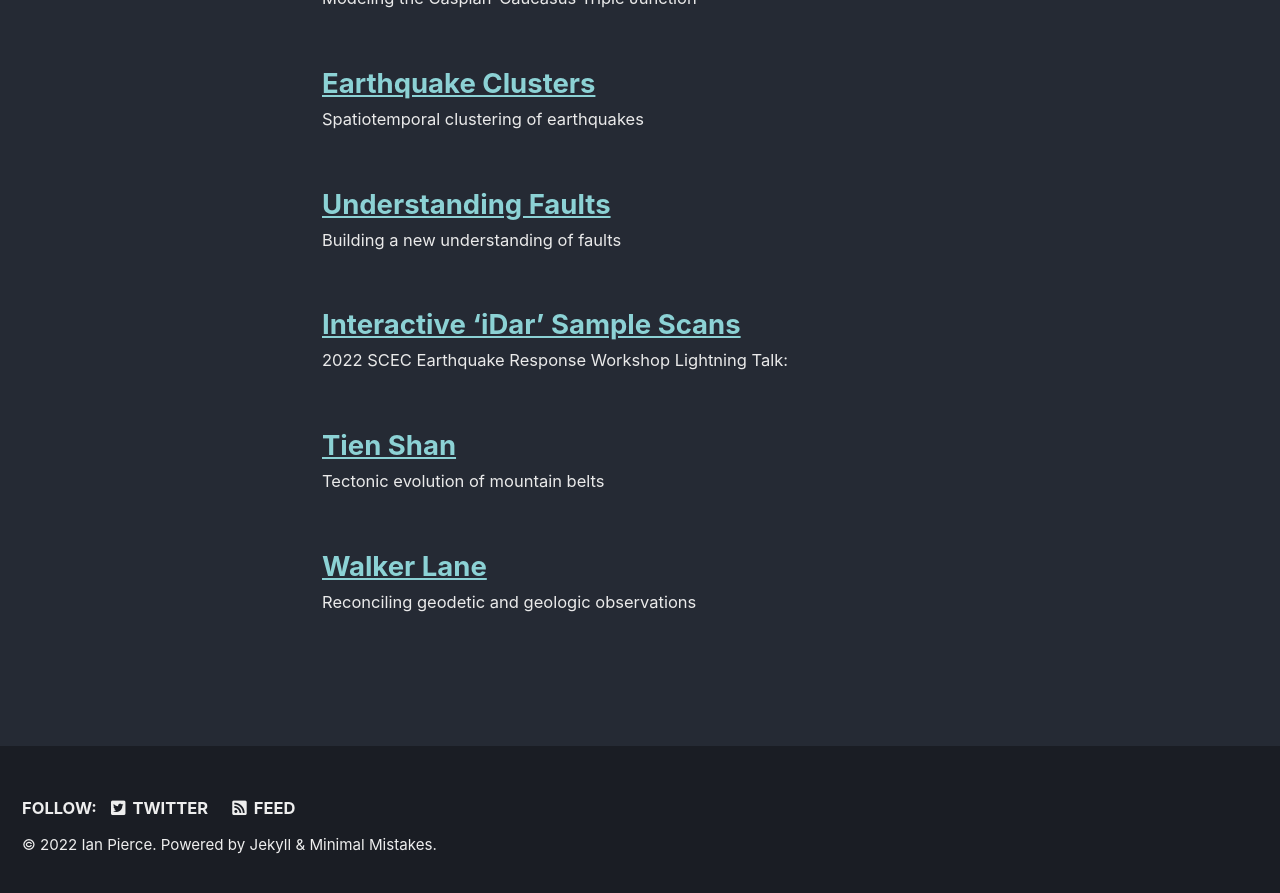
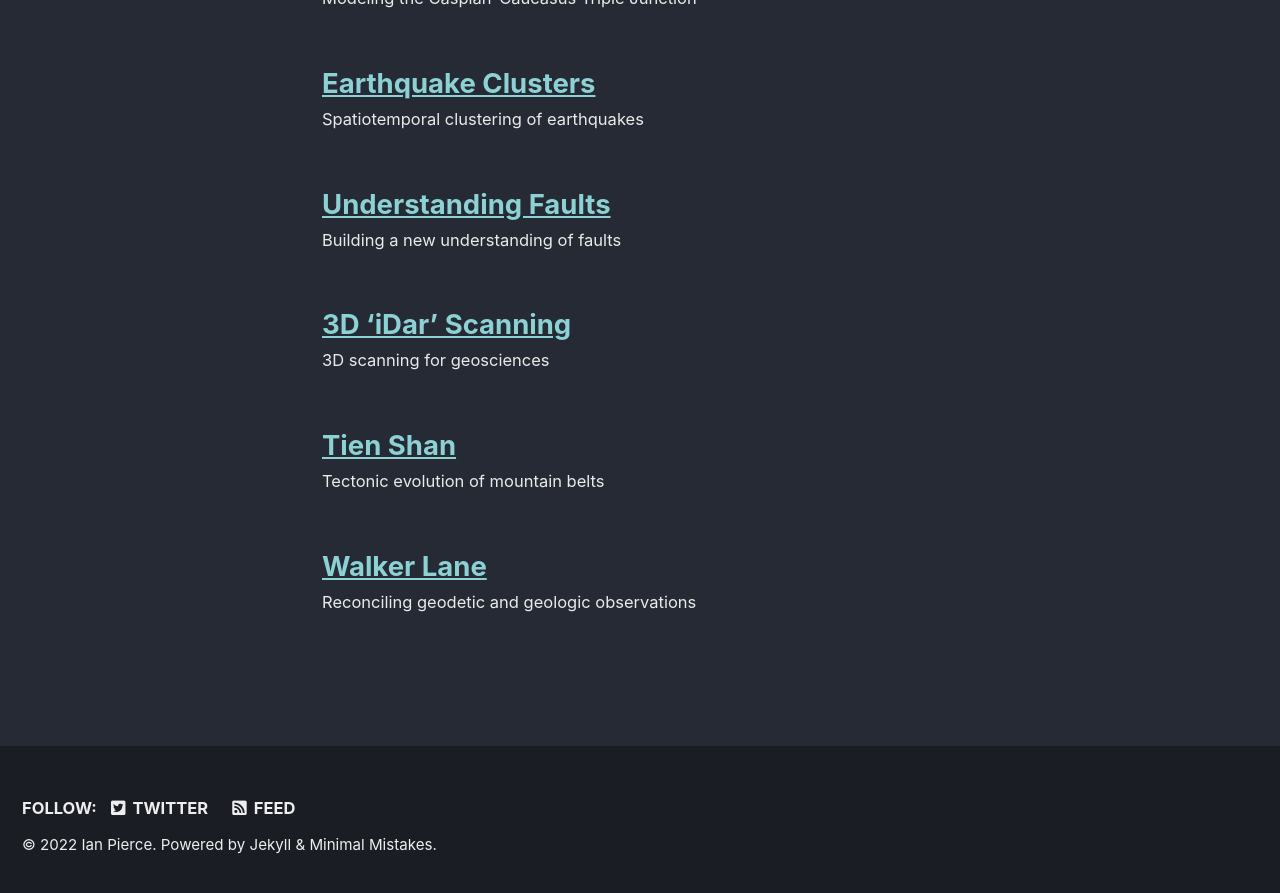
Before and after one commit to Neotectonic/Neotectonic.github.io, a Jekyll site: the page built from docs/_pages/sitemap.md, in a window 1280 px wide and 900 px high, scrolled down 1616 px. Shown: the top 893 px of the window. Built offline with Jekyll 4.4.1, drawn with Linux system fonts in a browser that asks for light colours; cached includes are drawn as plain includes.

Commit message:
Update idar.md

```diff
--- a/docs/_research/idar.md
+++ b/docs/_research/idar.md
@@ -1,6 +1,10 @@
 ---
-title: Interactive 'iDar' Sample Scans
+short_name: idar
+title: 3D 'iDar' Scanning
 permalink: /idar/
+excerpt: "3D scanning for geosciences"
+header:
+  teaser: /assets/images/posts/Katz-crop.png
 ---
 
 2022 SCEC Earthquake Response Workshop Lightning Talk:
```
